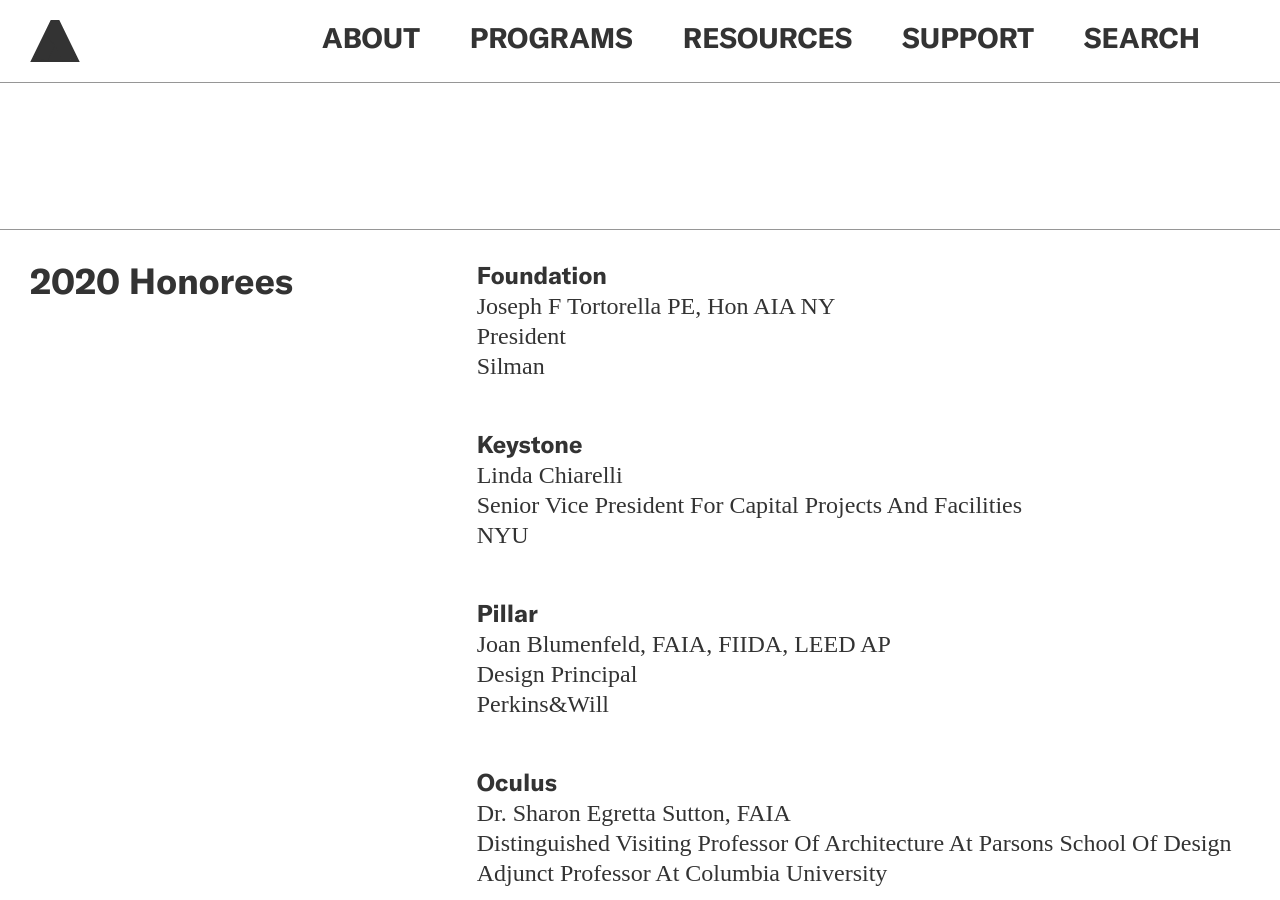
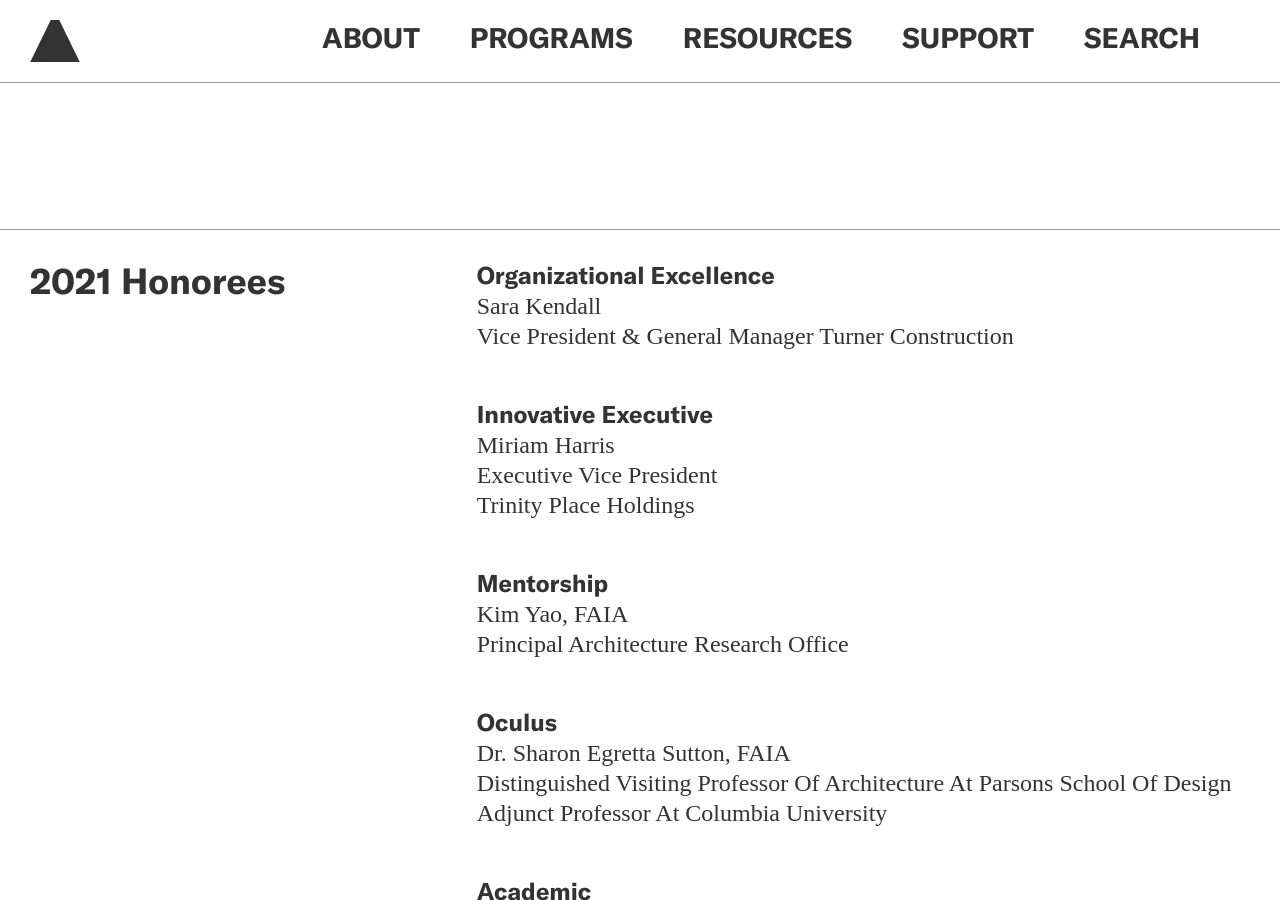
Before and after one commit to jengalas/bwaf-bbw, a Jekyll site: the page built from _programs/leadership-awards-gala.md, in a window 1280 px wide and 900 px high, scrolled down 1515 px. Built offline with Jekyll 4.4.1, drawn with Linux system fonts in a browser that asks for light colours; some web fonts are replaced; some of the changed text lies outside the part shown.

Commit message:
Update from Forestry.io Aislinn McNamara updated _programs/leadership-awards-gala.md

```diff
--- a/_programs/leadership-awards-gala.md
+++ b/_programs/leadership-awards-gala.md
@@ -62,18 +62,18 @@
   include_left-hand_column_text_: true
   lefthand_text:
     header_type: Medium Header
-    text: 2020 Honorees
+    text: 2021 Honorees
     download: ''
     link_url: ''
     link_text: ''
-  text_block: "**Foundation**  \nJoseph F Tortorella PE, Hon AIA NY  \nPresident  \nSilman\n\n**Keystone**
-    \ \nLinda Chiarelli  \nSenior Vice President For Capital Projects And Facilities
-    \ \nNYU\n\n**Pillar**  \nJoan Blumenfeld, FAIA, FIIDA, LEED AP  \nDesign Principal
-    \ \nPerkins&Will\n\n**Oculus**   \nDr. Sharon Egretta Sutton, FAIA   \nDistinguished
+  text_block: "**Organizational Excellence**  \nSara Kendall  \nVice President & General
+    Manager\nTurner Construction\n\n**Innovative Executive**  \nMiriam Harris  \nExecutive
+    Vice President  \nTrinity Place Holdings\n\n**Mentorship**  \nKim Yao, FAIA  \nPrincipal\nArchitecture
+    Research Office  \n\n**Oculus**   \nDr. Sharon Egretta Sutton, FAIA   \nDistinguished
     Visiting Professor Of Architecture At Parsons School Of Design   \nAdjunct Professor
-    At Columbia University \n\n**Scroll**   \nInga Saffron   \nArchitecture Critic
-    \  \nThe Philadelphia Inquirer \n\n**Tribune**   \nSamantha Josaphat, RA, NOMA,
-    NCARB, LEED GA   \nPrincipal   \nStudio 397 Architecture"
+    At Columbia University \n\n**Academic**   \nDr. Sarah Whiting   \nDean   \nHarvard
+    GSD \n\n**Emerging Leader**   \nMichelle DeCarlo, PE, LEED AP BD+C   \nDirector,
+    HVAC   \nJaros, Baum & Bolles"
 - template: buttons-block
   button:
   - button_text: Visit the Gala Website
```
